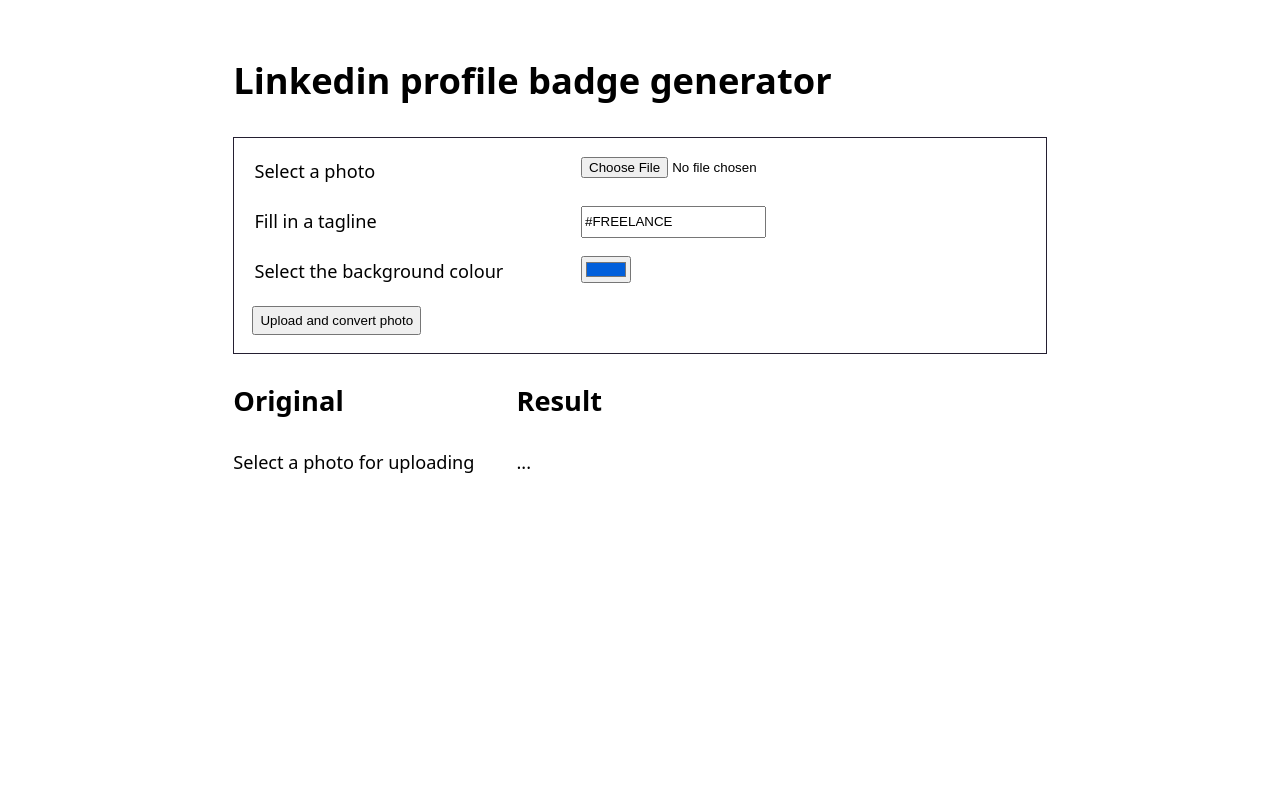
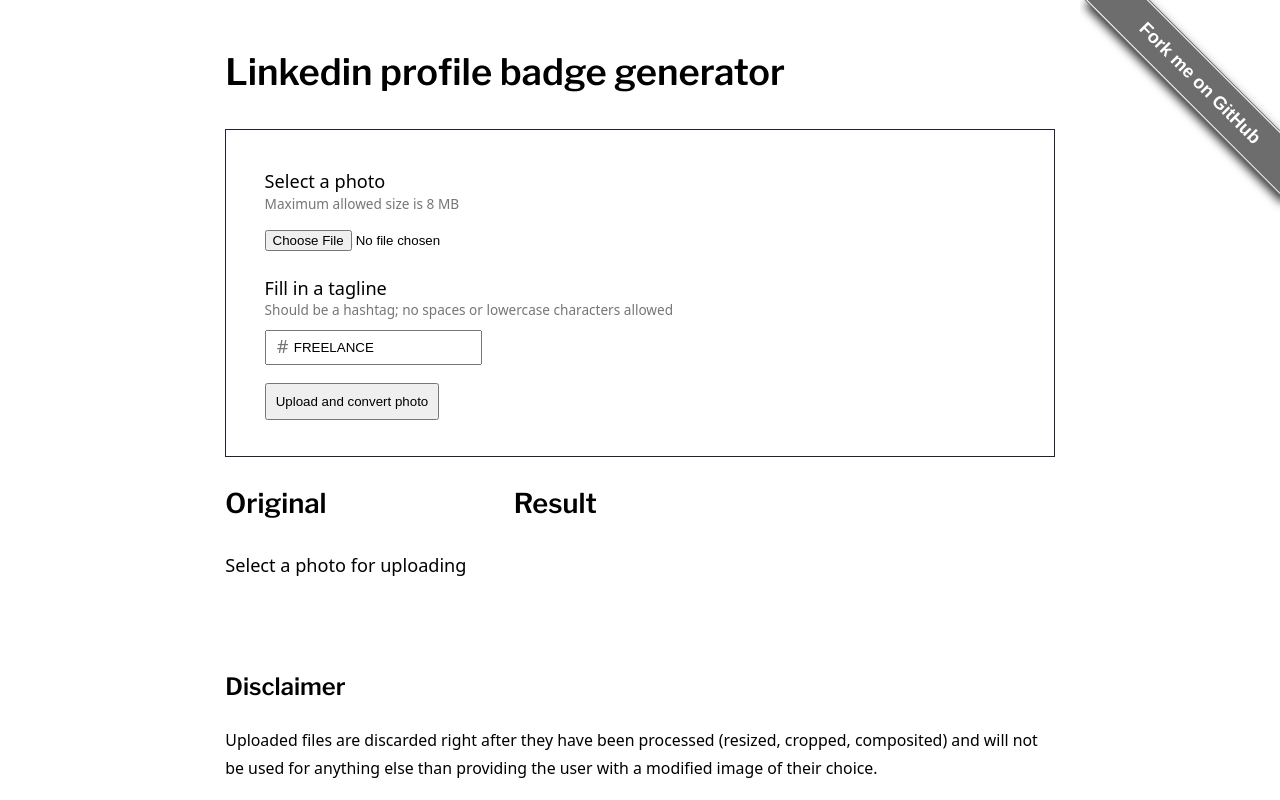
Before and after one commit to janjaap/linkedin-badge, a Next.js app: page / in a window 1280 px wide. Built offline with nearby package versions, Linux system fonts and the light colour scheme.

Commit message:
- adds Github badge - re-aligns form fields - shows form field errors - attempts to inline fonts on canvas

```diff
--- a/components/Canvas/Canvas.tsx
+++ b/components/Canvas/Canvas.tsx
@@ -1,4 +1,5 @@
 import { HTMLAttributes, MouseEvent, useEffect, useRef, useState } from 'react';
+import { fileSize } from './fileSize';
 import { getImage } from './getImage';
 
 interface Props extends HTMLAttributes<HTMLCanvasElement> {
@@ -7,6 +8,7 @@ interface Props extends HTMLAttributes<HTMLCanvasElement> {
 
 export function Canvas({ layers, ...restProps }: Props) {
   const canvasRef = useRef<HTMLCanvasElement>(null);
+  const [size, setSize] = useState('');
 
   const [objectUrl, setObjectURL] = useState('');
 
@@ -17,10 +19,26 @@ export function Canvas({ layers, ...restProps }: Props) {
 
     if (!context2D) return;
 
+    const libre = new FontFace(
+      'Libre-Franklin',
+      'url(https://fonts.gstatic.com/s/librefranklin/v13/jizOREVItHgc8qDIbSTKq4XkRg8T88bjFuXOnduh8MKkANDJ.woff2) format("woff2")',
+      {
+        style: 'normal',
+        weight: '600',
+        stretch: 'normal',
+      }
+    );
+
     const drawImageLayers = async () => {
+      const font = await libre.load();
+
+      document.fonts.add(font);
+
+      context2D.font = '42px Libre-Franklin';
+
       const imagesFromLayers = await Promise.all(layers.map((src) => getImage(src)));
 
-      imagesFromLayers.forEach((image, index) => {
+      imagesFromLayers.forEach((image) => {
         if (!image) return;
 
         context2D.drawImage(image, 0, 0, 400, 400);
@@ -28,6 +46,10 @@ export function Canvas({ layers, ...restProps }: Props) {
 
       canvasRef.current?.toBlob((blob) => {
         if (!blob) return;
+
+        console.log({ blob });
+
+        setSize(fileSize(blob.size));
 
         setObjectURL(URL.createObjectURL(blob));
       });
@@ -40,9 +62,12 @@ export function Canvas({ layers, ...restProps }: Props) {
     <div>
       <canvas width="400" height="400" ref={canvasRef} {...restProps} />
       {objectUrl && (
-        <a href={objectUrl} download="image.png">
-          Download
-        </a>
+        <div>
+          <a href={objectUrl} download="linkedin_profile-badge.png">
+            Download
+          </a>{' '}
+          (png{size && `, ${size}`})
+        </div>
       )}
     </div>
   );
--- /dev/null
+++ b/components/Canvas/fileSize.ts
@@ -0,0 +1,8 @@
+export function fileSize(size: number, decimals = 0, delimiter = ',') {
+  if (!size) return '';
+
+  const i = Math.floor(Math.log(size) / Math.log(1024));
+  const newSize = (size / 1024 ** i).toFixed(decimals);
+
+  return `${newSize.replace('.', delimiter)} ${['B', 'kB', 'MB', 'GB', 'TB'][i]}`;
+}
--- a/components/PhotoUpload/PhotoUpload.module.css
+++ b/components/PhotoUpload/PhotoUpload.module.css
@@ -1,5 +1,6 @@
 .photo-upload {
-  display: grid;;
+  /* left blank */
+  display: block;
 }
 
 .photo-upload-form {
@@ -7,7 +8,7 @@
   display: flex;
   flex-direction: column;
   gap: 1rem;
-  padding: 1rem;
+  padding: 2rem;
 }
 
 .photo-upload-form button {
@@ -16,18 +17,57 @@
 
 .photo-upload-form__fieldset {
   border: 0;
-  display: flex;
-  gap: 1rem;
   padding: 0;
 }
 
-.photo-upload-form__fieldset label {
-  width: 40%;
+.photo-upload-form__fieldset--error {
+  border-left: 3px solid #ec0000;
+  margin-left: -0.875rem;
+  padding-left: 0.875rem;
 }
 
 .photo-upload-form-result {
   display: grid;
   gap: 1rem;
   justify-content: space-between;
-  grid-template-columns: 4fr 8fr;;
+  grid-template-columns: 4fr 8fr;
 }
+
+.photo-upload-form__input-info {
+  color: #767676;
+  font-size: 0.75rem;
+  line-height: 1.5;
+  margin: -0.25rem 0 0.5rem;
+}
+
+.photo-upload-form-input {
+  position: relative;
+}
+
+.photo-upload-form-input input[type="text"] {
+  line-height: 1.75;
+  padding: 0.2rem 0.5rem;
+}
+
+.photo-upload-form-input button {
+  line-height: 2.5;
+  padding: 0 0.5rem;
+}
+
+.photo-upload-form__input-error {
+  font-size: 0.885rem;
+  color: #ec0000;
+}
+
+.photo-upload-form__input-prefix {
+  color: #767676;
+  line-height: 1.75;
+  margin: 0.1rem 0 0.1rem 0.5rem;
+  position: absolute;
+  text-align: center;
+  width: 1rem;
+}
+
+.photo-upload-form__input-prefix + input[type="text"] {
+  padding-left: 1.5rem;
+}
--- a/components/PhotoUpload/PhotoUpload.tsx
+++ b/components/PhotoUpload/PhotoUpload.tsx
@@ -1,25 +1,26 @@
 import { FormEvent, useEffect, useState } from 'react';
+import NextImage from 'next/image';
+import classNames from 'clsx';
 
 import type { ChangeEvent } from 'react';
-import NextImage from 'next/image';
 
 import styles from './PhotoUpload.module.css';
-import loading from './loading.svg';
 import { Canvas } from '../Canvas/Canvas';
-import { arc } from './arc';
+import { textOnCurve } from './textOnCurve';
+import { Spinner } from '../Spinner/Spinner';
+import { fileSize } from '../Canvas/fileSize';
 
-const defaultColour = '#015FDB';
-const defaultTagLine = '#FREELANCE';
+const defaultTagLine = 'FREELANCE';
 
 export function PhotoUpload() {
-  const [arcColour, setArcColour] = useState<string>(defaultColour);
   const [file, setFile] = useState<Blob>();
+  const [fileError, setFileError] = useState('');
+  const [imgLayers, setImgLayers] = useState<string[]>([]);
   const [isLoading, setIsLoading] = useState(false);
   const [objectURL, setObjectURL] = useState<string>();
   const [originaURL, setOriginalURL] = useState<string>();
-  const [size, setSize] = useState<number>();
   const [tagLine, setTagLine] = useState<string>(defaultTagLine);
-  const [imgLayers, setImgLayers] = useState<string[]>([]);
+  const [tagLineError, setTagLineError] = useState('');
 
   useEffect(
     () => () => {
@@ -30,26 +31,44 @@ export function PhotoUpload() {
     [objectURL]
   );
 
-  function onChange(event: ChangeEvent<HTMLInputElement>) {
+  function onChangeFile(event: ChangeEvent<HTMLInputElement>) {
     if (!event.target.files) return;
 
-    const photo = event.target.files.item(0);
+    const file = event.target.files.item(0);
 
-    if (!photo) return;
+    setFileError('');
 
-    setFile(photo);
+    if (!file) return;
+
+    if (file.size > 8 * 1024 * 1024) {
+      setFileError(`This file is too big: ${fileSize(file.size)}`);
+      return;
+    }
+
+    setFile(file);
     setObjectURL(undefined);
-    setOriginalURL(URL.createObjectURL(photo));
+    setOriginalURL(URL.createObjectURL(file));
+  }
+
+  function onChangeTagLine(event: ChangeEvent<HTMLInputElement>) {
+    const { value, validity } = event.target;
+
+    setTagLineError('');
+
+    if (!validity.valid) {
+      setTagLineError('Only use alphanumeric characters (A-Z, 0-9) for your hashtag.');
+    }
+
+    setTagLine(value);
   }
 
   function onSubmit(event: FormEvent) {
     event.preventDefault();
 
-    if (!file) return;
+    if (!file || fileError || tagLineError) return;
 
     const formData = new FormData();
     formData.append('photo', file);
-    formData.append('arcColour', arcColour);
 
     setIsLoading(true);
     setObjectURL(undefined);
@@ -61,7 +80,7 @@ export function PhotoUpload() {
 
         setObjectURL(resultSrc);
         setIsLoading(false);
-        setImgLayers([resultSrc, arc(400, tagLine)]);
+        setImgLayers([resultSrc, textOnCurve(400, tagLine)]);
       })
       .catch((err) => {
         console.error(err);
@@ -73,38 +92,63 @@ export function PhotoUpload() {
     <div className={styles['photo-upload']}>
       <h1>Linkedin profile badge generator</h1>
 
-      <form action="" className={styles['photo-upload-form']} onSubmit={onSubmit}>
-        <fieldset className={styles['photo-upload-form__fieldset']}>
-          <label htmlFor="photo">Select a photo</label>
-          <input id="photo" type="file" onChange={onChange} />
+      <form action="" className={styles['photo-upload-form']} onSubmit={onSubmit} noValidate>
+        <fieldset
+          className={classNames(styles['photo-upload-form__fieldset'], {
+            [styles['photo-upload-form__fieldset--error']]: fileError,
+          })}
+        >
+          <div className={styles['photo-upload-form-label']}>
+            <label htmlFor="photo">Select a photo</label>
+
+            <p className={styles['photo-upload-form__input-info']}>Maximum allowed size is 8 MB</p>
+
+            {fileError && (
+              <span id="ID_FILE_ERROR" className={styles['photo-upload-form__input-error']}>
+                {fileError}
+              </span>
+            )}
+          </div>
+
+          <input
+            id="photo"
+            type="file"
+            onChange={onChangeFile}
+            aria-describedby={fileError ? 'ID_FILE_ERROR' : undefined}
+          />
+        </fieldset>
+
+        <fieldset
+          className={classNames(styles['photo-upload-form__fieldset'], {
+            [styles['photo-upload-form__fieldset--error']]: tagLineError,
+          })}
+        >
+          <div className={styles['photo-upload-form-label']}>
+            <label htmlFor="tagline">Fill in a tagline</label>
+
+            <p className={styles['photo-upload-form__input-info']}>
+              Should be a hashtag; no spaces or lowercase characters allowed
+            </p>
+
+            {tagLineError && (
+              <span id="ID_TAGLINE_ERROR" className={styles['photo-upload-form__input-error']}>
+                {tagLineError}
+              </span>
+            )}
+          </div>
+
+          <div className={styles['photo-upload-form-input']}>
+            <span className={styles['photo-upload-form__input-prefix']}>#</span>
+            <input id="tagline" onChange={onChangeTagLine} pattern="[A-Za-z0-9]+" type="text" value={tagLine} />
+          </div>
         </fieldset>
 
         <fieldset className={styles['photo-upload-form__fieldset']}>
-          <label htmlFor="tagline">Fill in a tagline</label>
-          <input
-            type="text"
-            id="tagline"
-            value={tagLine}
-            onChange={(event) => {
-              setTagLine(event.target.value);
-            }}
-          />
+          <div className={styles['photo-upload-form-label']} />
+          <div className={styles['photo-upload-form-input']}>
+            <button type="submit">Upload and convert photo</button>
+          </div>
         </fieldset>
-
-        <fieldset className={styles['photo-upload-form__fieldset']}>
-          <label htmlFor="rounded">Select the background colour</label>
-          <input
-            id="arcColor"
-            type="color"
-            name="rounded"
-            onChange={(event) => {
-              setArcColour(event.target.value);
-            }}
-            value={arcColour}
-          />
-        </fieldset>
-
-        <button type="submit">Upload and convert photo</button>
       </form>
 
       <div className={styles['photo-upload-form-result']}>
@@ -116,7 +160,8 @@ export function PhotoUpload() {
                 <small>(Downsized to 200 by 200 pixels)</small>
               </small>
               <br />
-              <NextImage src={originaURL} alt="" width={200} height={200} />
+
+              <NextImage src={originaURL} alt="Original image" width={200} height={200} />
             </>
           ) : (
             <>Select a photo for uploading</>
@@ -125,17 +170,18 @@ export function PhotoUpload() {
 
         <div>
           <h2>Result</h2>
-          {isLoading && <NextImage src={loading.src} width="200" height="200" />}
-          {objectURL ? (
+
+          {isLoading && <Spinner ariaValueText="Loading result" />}
+
+          {objectURL && (
             <>
               <small>
                 <small>(Fixed to 400 by 400 pixels)</small>
               </small>
 
               <Canvas layers={imgLayers} />
+              <span />
             </>
-          ) : (
-            <>...</>
           )}
         </div>
       </div>
--- a/components/PhotoUpload/arc.ts
+++ b/components/PhotoUpload/textOnCurve.ts
@@ -1,9 +1,9 @@
-export function arc(size: number, text: string) {
+export function textOnCurve(size: number, text: string) {
   const fontBase = 42; //px
   const numCharacters = text.length;
   const fontSize = fontBase + (10 - numCharacters) * 2;
 
-  console.log({ numCharacters, fontSize });
+  // console.log({ numCharacters, fontSize });
 
   const radius = (size / 2) * (0.92 + (10 - numCharacters) * 0.05);
   const startX = size / 2 - radius;
@@ -11,17 +11,20 @@ export function arc(size: number, text: string) {
 
   const template = `
     <svg width="${size}" height="${size}" viewBox="0 0 ${size} ${size}" xmlns="http://www.w3.org/2000/svg" xmlns:xlink="http://www.w3.org/1999/xlink">
-      <style>
-        font-family: Tahoma, Verdana, Segoe, sans-serif;
-        font-weight: bold;
-        text-anchor: middle;
-      </style>
-
       <defs>
         <path d="${pathData}" id="curvedTextPath" />
+        <style type="text/css">
+          @font-face {
+            font-family: 'Libre-Franklin';
+            font-style: normal;
+            font-weight: 600;
+            font-display: swap;
+            src: url(https://fonts.gstatic.com/s/librefranklin/v13/jizOREVItHgc8qDIbSTKq4XkRg8T88bjFuXOnduh8MKkANDJ.woff2) format('woff2');
+          }
+        </style>
       </defs>
 
-      <text fill="#ffffff" font-size="${fontSize}px" font-family="Tahoma, Verdana, Segoe, sans-serif">
+      <text fill="#ffffff" font-size="${fontSize}px" font-family="Libre-Franklin">
         <textPath startOffset="0%" xlink:href="#curvedTextPath">${text.toUpperCase()}</textPath>
       </text>
     </svg>
--- /dev/null
+++ b/components/Spinner/Spinner.tsx
@@ -0,0 +1,29 @@
+import { useEffect, useState } from 'react';
+import NextImage from 'next/image';
+
+import loading from './loading.svg';
+
+const DEFAULT_DELAY = 250; // ms
+
+interface Props {
+  ariaValueText: string;
+  visibleAfter?: number;
+}
+
+export const Spinner = ({ ariaValueText, visibleAfter = DEFAULT_DELAY }: Props) => {
+  const [visible, setVisible] = useState(false);
+
+  useEffect(() => {
+    const timeoutId = window.setTimeout(() => {
+      setVisible(true);
+    }, visibleAfter);
+
+    return () => {
+      window.clearTimeout(timeoutId);
+    };
+  });
+
+  return visible ? (
+    <NextImage role="progressbar" aria-valuetext={ariaValueText} src={loading.src} width={200} height={200} />
+  ) : null;
+};
--- a/package.json
+++ b/package.json
@@ -9,6 +9,7 @@
     "lint": "next lint"
   },
   "dependencies": {
+    "clsx": "^1.2.1",
     "formidable": "^2.0.1",
     "next": "12.3.1",
     "react": "18.2.0",
@@ -17,12 +18,12 @@
   "devDependencies": {
     "@types/formidable": "^2.0.5",
     "@types/node": "18.8.3",
+    "@types/react": "18.0.21",
     "@types/react-dom": "18.0.6",
-    "@types/react": "18.0.21",
     "@types/sharp": "^0.31.0",
     "autoprefixer": "^10.4.12",
+    "eslint": "8.25.0",
     "eslint-config-next": "12.3.1",
-    "eslint": "8.25.0",
     "postcss": "^8.4.17",
     "sharp": "^0.31.1",
     "typescript": "4.8.4"
--- /dev/null
+++ b/pages/Home.module.css
@@ -0,0 +1,79 @@
+.main-wrapper {
+  display: grid;
+  grid-template-columns: 1fr;
+  grid-template-rows: auto 1fr auto;
+  grid-template-areas:
+    'header'
+    'main'
+    'footer';
+  height: calc(100vh - 2 * var(--body-padding));
+}
+
+.main-header {
+  grid-area: header;
+}
+
+.main-container {
+  grid-area: main;
+}
+
+.main-footer {
+  font-size: 0.875rem;
+  grid-area: footer;
+}
+
+.forkme-ribbon a {
+  background: #6d6d6d;
+  color: #fff;
+  font-family: arial, sans-serif;
+  font-size: 1rem;
+  font-weight: bold;
+  line-height: 2rem;
+  padding: 5px 40px;
+  position: relative;
+  text-align: center;
+  text-decoration: none;
+  transition: 0.5s;
+}
+
+.forkme-ribbon a:hover {
+  background: #c11;
+  color: #fff;
+}
+
+.forkme-ribbon a::before,
+.forkme-ribbon a::after {
+  background: #fff;
+  content: "";
+  height: 1px;
+  left: 0;
+  position: absolute;
+  top: 1px;
+  width: 100%;
+}
+
+.forkme-ribbon a::after {
+  bottom: 1px;
+  top: auto;
+}
+
+@media screen and (min-width:800px) {
+  .forkme-ribbon {
+    height: 220px;
+    overflow: hidden;
+    position: fixed;
+    right: 0;
+    top: 0;
+    width: 200px;
+    z-index: 1;
+  }
+
+  .forkme-ribbon a {
+    box-shadow: 4px 4px 10px rgba(0, 0, 0, 0.8);
+    position: absolute;
+    right: -60px;
+    top: 60px;
+    transform: rotate(45deg);
+    width: 200px;
+  }
+}
--- a/pages/api/photo.ts
+++ b/pages/api/photo.ts
@@ -11,7 +11,7 @@ const IMAGE_DIMENSION = 400;
 const roundedCorners = (size = IMAGE_DIMENSION) =>
   Buffer.from(`<svg><rect x="0" y="0" width="${size}" height="${size}" rx="${size / 2}" ry="${size} / 2" /></svg>`);
 
-const arc = (bgColor = '#015FDB', size = IMAGE_DIMENSION) =>
+const arc = (size = IMAGE_DIMENSION) =>
   Buffer.from(`
     <svg width="${size}" height="${size}" viewBox="0 0 1080 1080" fill="none" xmlns="http://www.w3.org/2000/svg">
       <g clip-path="url(#clip0_1_4)">
@@ -21,14 +21,14 @@ const arc = (bgColor = '#015FDB', size = IMAGE_DIMENSION) =>
       </g>
       <defs>
         <linearGradient id="paint0_linear_1_4" x1="568.3" y1="494.14" x2="241.8" y2="1028.18" gradientUnits="userSpaceOnUse">
-      <stop offset="0.09" stop-color="${bgColor}" stop-opacity="0" />
-      <stop offset="0.13" stop-color="${bgColor}" stop-opacity="0.04" />
-      <stop offset="0.2" stop-color="${bgColor}" stop-opacity="0.14" />
-      <stop offset="0.27" stop-color="${bgColor}" stop-opacity="0.3" />
-      <stop offset="0.29" stop-color="${bgColor}" stop-opacity="0.35" />
-      <stop offset="0.42" stop-color="${bgColor}" stop-opacity="0.67" />
-      <stop offset="0.53" stop-color="${bgColor}" stop-opacity="0.91" />
-      <stop offset="0.58" stop-color="${bgColor}" />
+          <stop offset="0.09" stop-color="#015FDB" stop-opacity="0" />
+          <stop offset="0.13" stop-color="#015FDB" stop-opacity="0.04" />
+          <stop offset="0.2" stop-color="#015FDB" stop-opacity="0.14" />
+          <stop offset="0.27" stop-color="#015FDB" stop-opacity="0.3" />
+          <stop offset="0.29" stop-color="#015FDB" stop-opacity="0.35" />
+          <stop offset="0.42" stop-color="#015FDB" stop-opacity="0.67" />
+          <stop offset="0.53" stop-color="#015FDB" stop-opacity="0.91" />
+          <stop offset="0.58" stop-color="#015FDB" />
         </linearGradient>
         <clipPath id="clip0_1_4">
         <rect width="1080" height="1080" fill="white" />
@@ -42,7 +42,6 @@ const arc = (bgColor = '#015FDB', size = IMAGE_DIMENSION) =>
 
 type Fields = {
   tagLine?: string;
-  arcColour?: string;
   size?: number;
 };
 
@@ -97,7 +96,7 @@ export default function handler(req: NextApiRequest, res: NextApiResponse) {
           blend: 'dest-in',
         },
         {
-          input: arc(fields.arcColour, resultImageSize),
+          input: arc(resultImageSize),
           top: 0,
           left: 0,
         },
--- a/pages/index.tsx
+++ b/pages/index.tsx
@@ -1,21 +1,34 @@
-import type { NextPage } from "next";
-import Head from "next/head";
-import { PhotoUpload } from "../components/PhotoUpload/PhotoUpload";
+import type { NextPage } from 'next';
+import Head from 'next/head';
+import Image from 'next/image';
+import { PhotoUpload } from '../components/PhotoUpload/PhotoUpload';
+
+import styles from './Home.module.css';
 
 const Home: NextPage = () => {
   return (
-    <div>
-      <Head>
-        <title>Create Next App</title>
-        <meta name="description" content="Generated by create next app" />
-        <link rel="icon" href="/favicon.ico" />
-      </Head>
+    <div className={styles['main-wrapper']}>
+      <div className={styles['main-header']}>
+        <Head>
+          <title>Create Next App</title>
+          <meta name="description" content="Generated by create next app" />
+          <link rel="icon" href="/favicon.ico" />
+        </Head>
+      </div>
 
-      <main>
+      <main className={styles['main-container']}>
         <PhotoUpload />
       </main>
 
-      <footer></footer>
+      <footer className={styles['main-footer']}>
+        <h2>Disclaimer</h2>
+        Uploaded files are discarded right after they have been processed (resized, cropped, composited) and will not be
+        used for anything else than providing the user with a modified image of their choice.
+      </footer>
+
+      <div className={styles['forkme-ribbon']}>
+        <a href="https://github.com/janjaap/linkedin-badge">Fork me on GitHub</a>
+      </div>
     </div>
   );
 };
--- a/styles/globals.css
+++ b/styles/globals.css
@@ -1,16 +1,36 @@
+@import url("https://fonts.googleapis.com/css2?family=Libre+Franklin:wght@600&display=swap");
+
+:root {
+  --body-padding: calc(1vmin + .5rem);
+}
+
 html {
   max-width: 80ch;
   /* larger spacing on larger screens, very small spacing on tiny screens */
-  padding: calc(1vmin + .5rem);
+  padding: var(--body-padding);
   /* shorthand for margin-left/margin-right */
   margin-inline: auto;
   /* fluid sizing: https://frontaid.io/blog/fluid-typography-2d-css-locks-clamp/ */
   font-size: clamp(1em, 0.909em + 0.45vmin, 1.25em);
   /* use system font stack: https://developer.mozilla.org/en-US/docs/Web/CSS/font-family */
-  font-family: system-ui
+  font-family: system-ui;
+}
+
+body {
+  margin: 0;
+  padding: 0;
 }
 
 /* increase line-height for everything except headings */
 body :not(:is(h1, h2, h3, h4, h5, h6)) {
   line-height: 1.75;
 }
+
+h1,
+h2,
+h3,
+h4,
+h5,
+h6 {
+  font-family: 'Libre Franklin';
+}
```
Also changed, not shown: pages/_app.tsx (+4 -4 lines), components/Spinner/loading.svg (renamed from components/PhotoUpload/loading.svg), 1 other file (tests, documents, lock files or other folders). Lines whose indentation alone changed are shown as unchanged.
